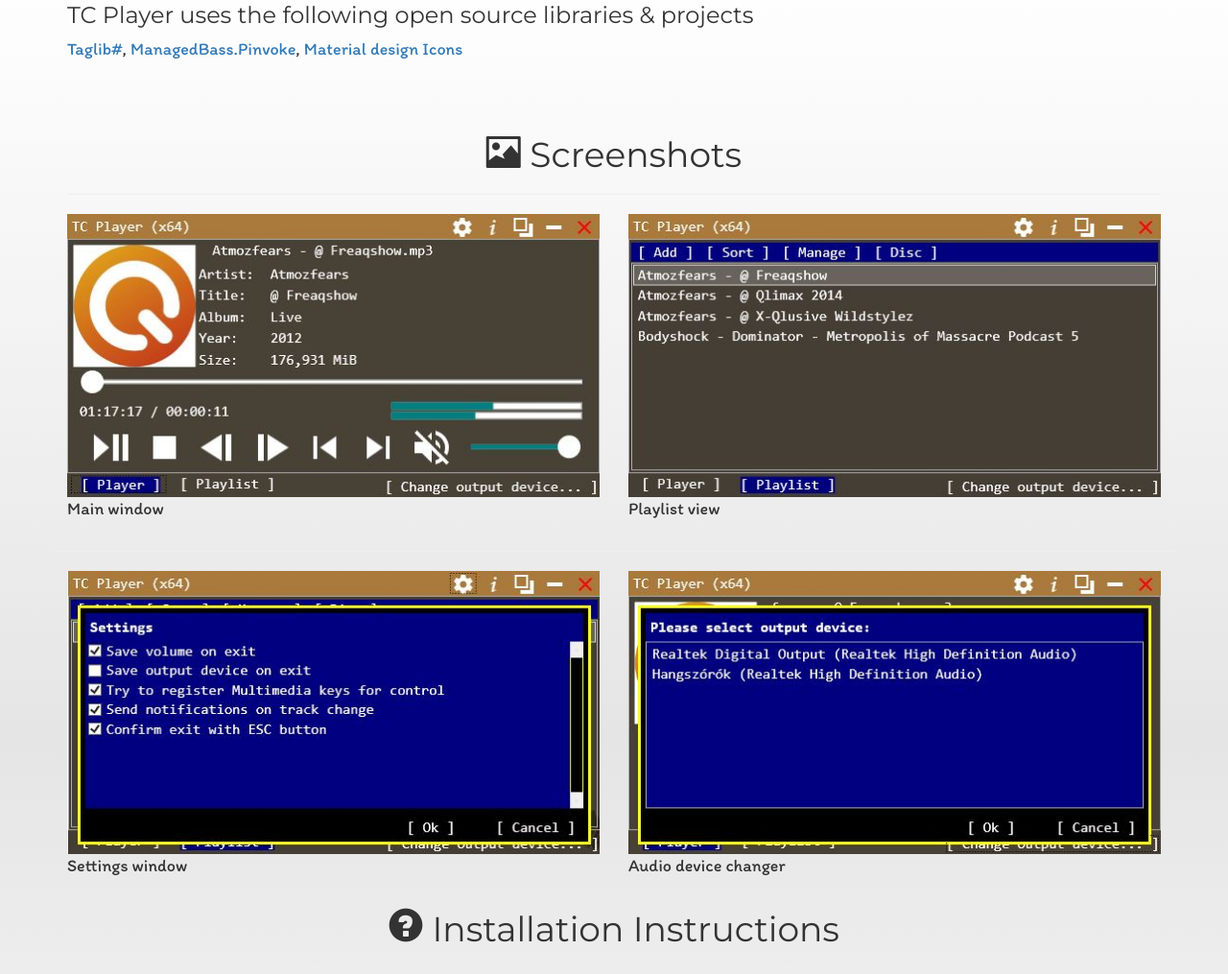
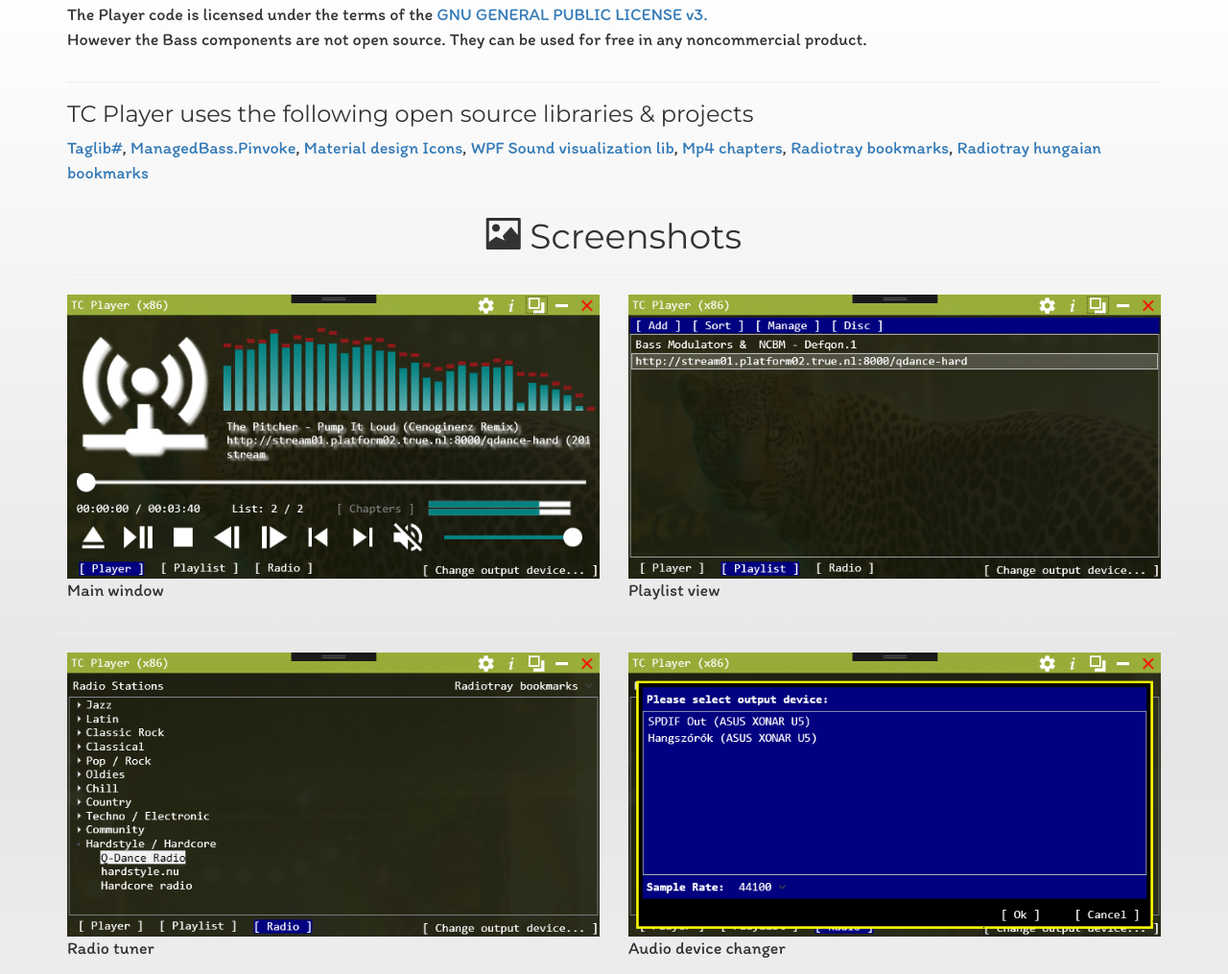
Before and after one commit to webmaster442/TCPlayer, a plain HTML site: page index.html in a window 1280 px wide. Shown: the part 1631-2646 px from the top of the page at 96% size. Drawn offline with Linux system fonts and the light colour scheme.

Commit message:
Updated website

```diff
--- a/index.html
+++ b/index.html
@@ -99,7 +99,7 @@
             </div>
             <div class="row">
                 <div class="col-md-6">
-                    <img src="shots/shot01.jpg" class="img-responsive">
+                    <img src="shots/shot01.png" class="img-responsive">
                 </div>
                 <div class="col-md-6">
                     <h3 class="text-left">Important features of TC Player</h3>
@@ -115,6 +115,9 @@
                             <br />MIDI, MID, RMI, KAR, XM, IT, S3M, MOD, MTM, UMX, MO3
                         </li>
                         <li>Supports various playlist formats: PLS, M3U, WPL</li>
+                        <li>Supports Icecast &amp; Shoutcast radio streams with metadata</li>
+                        <li>Supports MP4 chapters</li>
+                        <li>Supports translations. Available in English &amp; Hungarian at the moment.</li>
                         <li>Can change output device on the fly</li>
                         <li>Small, only 10Mb</li>
                         <li>Supports Windows 7/8/10 Taskbar features</li>
@@ -139,7 +142,11 @@
                     <p>
                         <a href="https://github.com/mono/taglib-sharp" target="_blank">Taglib#</a>,
                         <a href="https://github.com/ManagedBass/ManagedBass.PInvoke" target="_blank">ManagedBass.Pinvoke</a>,
-                        <a href="https://materialdesignicons.com/" target="_blank">Material design Icons</a>
+                        <a href="https://materialdesignicons.com/" target="_blank">Material design Icons</a>,
+                        <a href="http://wpfsvl.codeplex.com/" target="_blank">WPF Sound visualization lib</a>,
+                        <a href="https://mp4chap.codeplex.com" target="_blank">Mp4 chapters</a>,
+                        <a href="http://radiotray.sourceforge.net/" target="_blank">Radiotray bookmarks</a>,
+                        <a href="https://github.com/gyarakilaszlo/Radiotray-hu" target="_blank">Radiotray hungaian bookmarks</a>
                     </p>
                 </div>
             </div>
@@ -156,14 +163,14 @@
             </div>
             <div class="row">
                 <div class="col-md-6">
-                    <a class="example-image-link" href="shots/shot01.jpg" data-lightbox="example-set" data-title="Main window">
-                        <img class="img-responsive" src="shots/shot01.jpg" alt="" width="558" height="297" />
+                    <a class="example-image-link" href="shots/shot01.png" data-lightbox="example-set" data-title="Main window">
+                        <img class="img-responsive" src="shots/shot01.png" alt="" width="558" height="297" />
                     </a>
                     <p class="text-left">Main window</p>
                 </div>
                 <div class="col-md-6">
-                    <a class="example-image-link" href="shots/shot02.jpg" data-lightbox="example-set" data-title="Playlist view">
-                        <img class="img-responsive" src="shots/shot02.jpg" alt="" width="558" height="297" />
+                    <a class="example-image-link" href="shots/shot02.png" data-lightbox="example-set" data-title="Playlist view">
+                        <img class="img-responsive" src="shots/shot02.png" alt="" width="558" height="297" />
                     </a>
                     <p class="text-left">Playlist view</p>
                 </div>
@@ -173,14 +180,14 @@
             </div>
             <div class="row">
                 <div class="col-md-6">
-                    <a class="example-image-link" href="shots/shot03.jpg" data-lightbox="example-set" data-title="Settings window">
-                        <img class="img-responsive" src="shots/shot03.jpg" alt="" width="558" height="297" />
+                    <a class="example-image-link" href="shots/shot03.png" data-lightbox="example-set" data-title="Radio tuner">
+                        <img class="img-responsive" src="shots/shot03.png" alt="" width="558" height="297" />
                     </a>
-                    <p class="text-left">Settings window</p>
+                    <p class="text-left">Radio tuner</p>
                 </div>
                 <div class="col-md-6">
-                    <a class="example-image-link" href="shots/shot04.jpg" data-lightbox="example-set" data-title="Audio device changer">
-                        <img class="img-responsive" src="shots/shot04.jpg" alt="" width="558" height="297" />
+                    <a class="example-image-link" href="shots/shot04.png" data-lightbox="example-set" data-title="Audio device changer">
+                        <img class="img-responsive" src="shots/shot04.png" alt="" width="558" height="297" />
                     </a>
                     <p class="text-left">Audio device changer</p>
                 </div>
```
Also changed, not shown: shots/shot01.jpg (deleted), shots/shot01.png (added), shots/shot02.jpg (deleted), shots/shot02.png (added), shots/shot03.jpg (deleted), shots/shot03.png (added), shots/shot04.jpg (deleted), shots/shot04.png (added).
